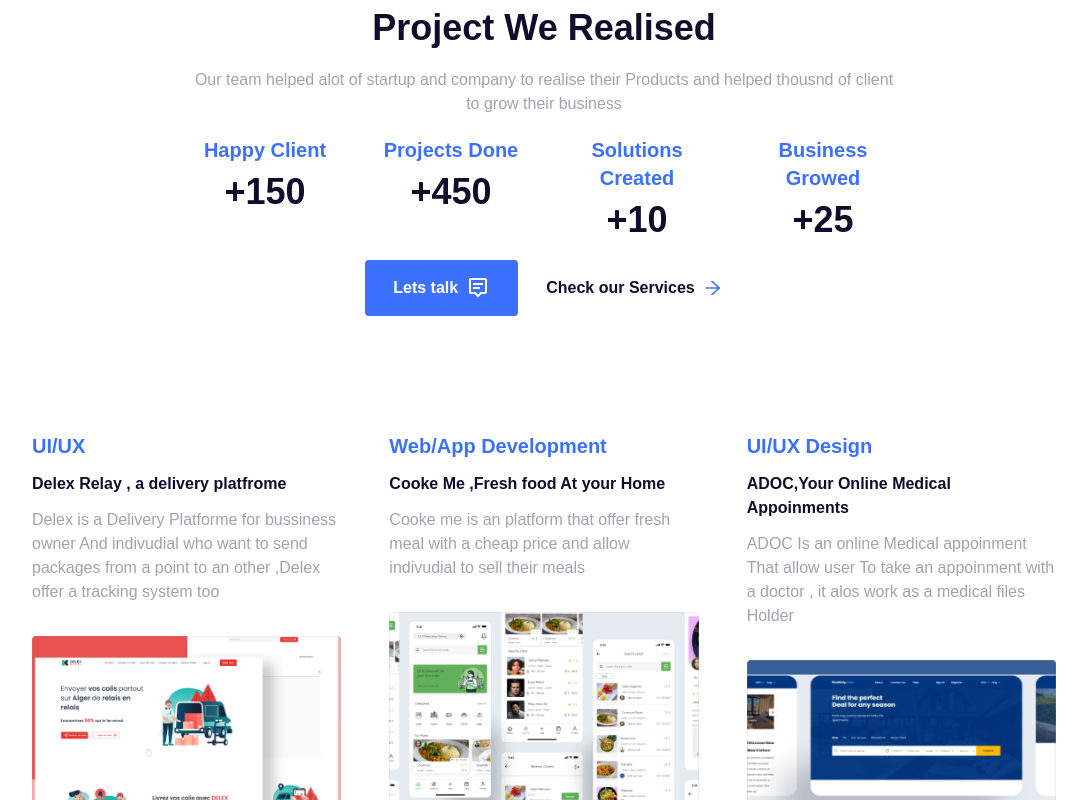
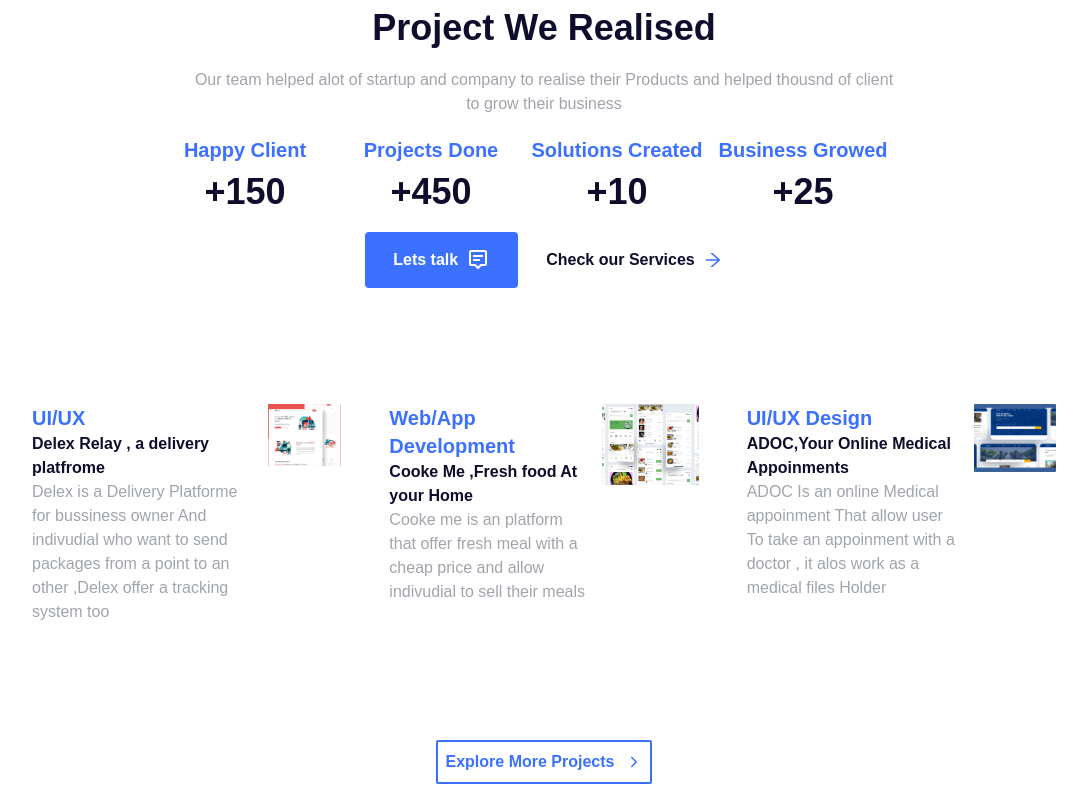
Before and after one commit to youssra-ghninou/i2i-infogerance, a React (Vite) app: page /ourprojects in a window 1280 px wide. Shown: the part 300-1100 px from the top of the page, without its empty margins (96-1183 px from the left). Built offline with nearby package versions, Linux system fonts and the light colour scheme.

Commit message:
ProjectsExploreCard responsive left

```diff
--- /dev/null
+++ b/src/components/buttons/CheckProjectButton.jsx
@@ -0,0 +1,12 @@
+const CheckProjectButton = () => {
+    return (
+        <Link to="/projects"><button className="flex items-center gap-3 p-2 rounded-sm text-base font-semibold text-primary bg-transparent border-2 border-primary border-solid w-fit dark:text-white dark:border-white transition duration-500 mt-10">
+        {props.text}
+        Check The project
+        <IoIosArrowForward />
+    </button></Link>
+
+     );
+}
+
+export default CheckProjectButton;
--- a/src/components/buttons/ProjectsButton.jsx
+++ b/src/components/buttons/ProjectsButton.jsx
@@ -4,10 +4,10 @@
 
 const ProjectsButton = (props) => {
     return (
-        <Link to="/projects"><button className="flex items-center gap-3 p-2 rounded-sm text-base font-semibold text-primary bg-transparent border-2 border-primary border-solid w-fit dark:text-white dark:border-white transition duration-500">
+        <Link to="/projects"><button className="flex items-center gap-3 p-2 rounded-sm text-base font-semibold text-primary bg-transparent border-2 border-primary border-solid w-fit dark:text-white dark:border-white transition duration-500 mt-10">
                 {props.text}
+                Explore More Projects
                 <IoIosArrowForward />
-                Check The Project
             </button></Link>
     );
 }
--- a/src/components/cards/ProjectsExploreCard.jsx
+++ b/src/components/cards/ProjectsExploreCard.jsx
@@ -1,3 +1,4 @@
+
 const ProjectsCard = () => {
     const projects = [{
         id : 1,
@@ -25,7 +26,8 @@
             <div className="flex flex-col gap-12 md:grid md:grid-cols-2 lg:grid-cols-3">
                 {projects.map(({id,title,content,paragraph,image}) => {
                 return(
-                    <div key={id} className="flex flex-col gap-3">
+                    <div key={id} className="flex flex-col gap-3 lg:flex-row">
+                        <div className="card lg:flex lg:flex-col">
                             <div className="text-primary font-bold text-xl dark:text-white transition duration-500">
                                 {title}
                             </div>
@@ -35,10 +37,10 @@
                             <div className="font-normal text-gray text-base pb-5">
                                 {paragraph}
                             </div>
+                        </div>
                         <div className=" ">
                             <img className="" src={image} alt={content} />
                         </div>
-
                     </div>
                 );
             })}
--- a/src/components/cards/StatsCard.jsx
+++ b/src/components/cards/StatsCard.jsx
@@ -21,11 +21,11 @@
       },
     ];
         return (
-            <div className="flex flex-col gap-10 md:grid grid-cols-2 lg:grid-cols-4">
+            <div className="flex flex-col gap- lg:gap-20 lg:mr-10  md:grid grid-cols-2 lg:grid-cols-4">
                 {projects.map(({id,title,content}) => {
                 return(
-                    <div key={id} className="flex flex-col gap-2">
-                        <div className="text-primary font-bold text-xl dark:text-white transition duration-500">
+                    <div key={id} className="flex flex-col gap-2   items-center">
+                        <div className="text-primary font-bold text-xl dark:text-white transition duration-500 lg:w-[200px] ">
                             {title}
                         </div>
                         <div className="text-text font-extrabold text-4xl dark:text-white">
--- a/src/ourprojects/Header.jsx
+++ b/src/ourprojects/Header.jsx
@@ -4,8 +4,8 @@
 
 const Header = () => {
     return (
-        <div className="flex md:py-10">
-            <div className="flex flex-1 flex-col w-full pt-5 justify-center gap-5 md:relative lg:justify-center lg:items-center lg:px-40 lg:text-center lg:pb-14">
+        <div className="flex md:py-10 ">
+            <div className="flex flex-1 flex-col w-full gap-5 pt-5 justify-center md:relative lg:justify-center lg:items-center lg:px-40 lg:text-center lg:pb-14">
                 <div className="text-primary font-bold text-sm dark:text-white transition duration-500">
                 Our Projects
                 </div>
```
Lines whose indentation alone changed are shown as unchanged.
